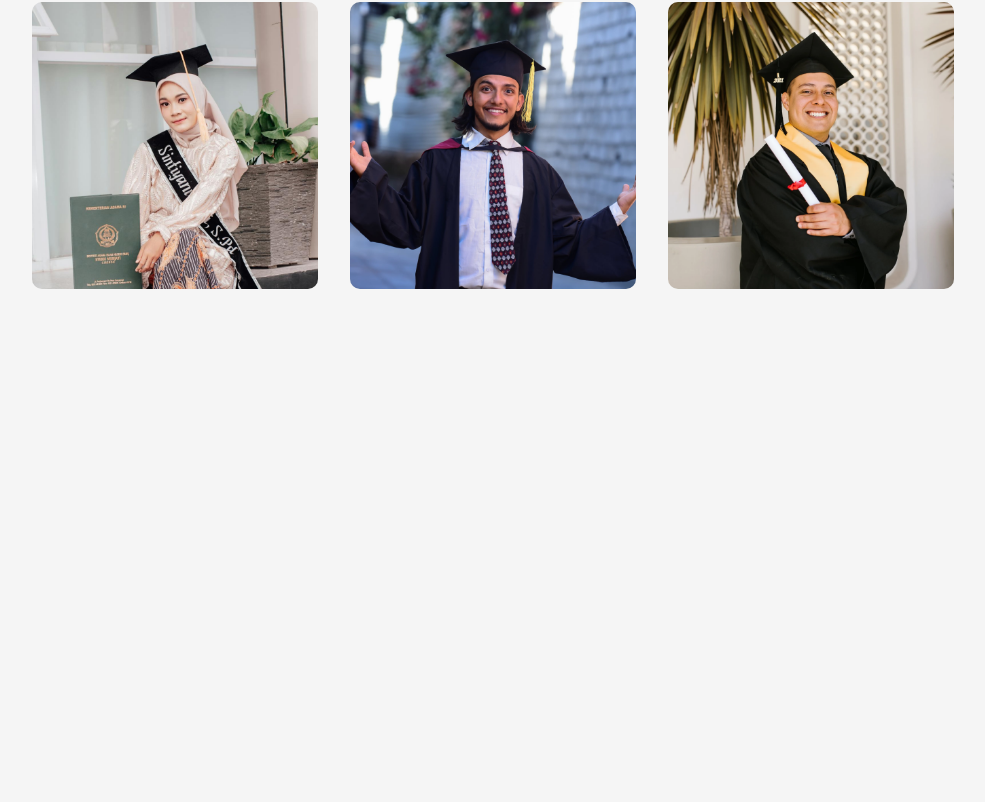
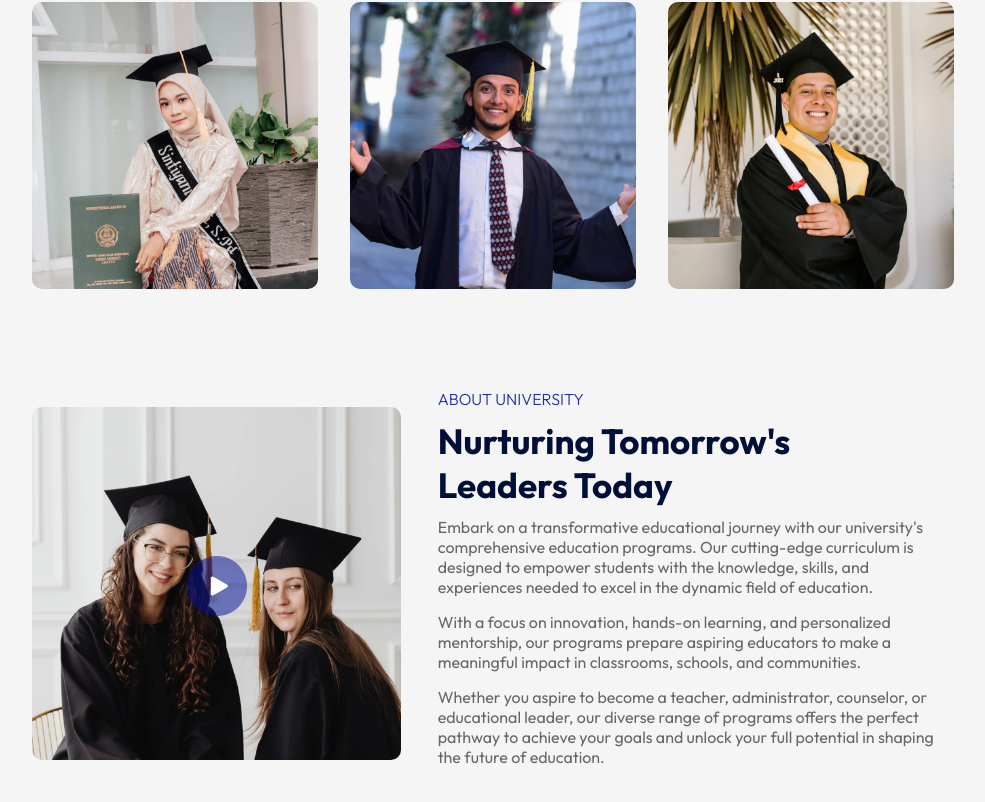
Before and after one commit to SamRizk194/Edusity, a React (Vite) app: page / in a window 1280 px wide. Shown: the part 1012-1814 px from the top of the page, without its empty margins (147-1132 px from the left). Before the commit the page ends 1381 px from the top, so only its background shows below. Built offline with nearby package versions, Linux system fonts and the light colour scheme.

Commit message:
adding about component

```diff
--- a/src/App.jsx
+++ b/src/App.jsx
@@ -3,6 +3,7 @@ import Navbar from "./Components/Navbar/Navbar";
 import Hero from "./Components/Hero/Hero";
 import Programs from "./Components/Programs/Programs";
 import Title from "./Components/Title/Title";
+import About from "./Components/About/About";
 
 function App() {
   return (
@@ -12,6 +13,7 @@ function App() {
       <div className="container">
         <Title subTitle="Our Program" title="What We Offer" />
         <Programs />
+        <About />
       </div>
     </div>
   );
--- /dev/null
+++ b/src/Components/About/About.css
@@ -0,0 +1,42 @@
+.about {
+  margin: 100px auto;
+  display: flex;
+  align-items: center;
+  justify-content: space-between;
+  width: 90%;
+}
+.about-left {
+  flex-basis: 40%;
+  position: relative;
+}
+.about-right {
+  flex-basis: 56%;
+}
+.about-img {
+  width: 100%;
+  border-radius: 10px;
+}
+.play-icon {
+  position: absolute;
+  width: 60px;
+  top: 50%;
+  left: 50%;
+  transform: translate(-50%, -50%);
+}
+
+.about h3 {
+  font-weight: 300;
+  font-size: 16px;
+  color: #212ea0;
+}
+
+.about h2 {
+  margin: 10px 0;
+  font-size: 35px;
+  color: #000f38;
+  max-width: 400px;
+}
+.about p {
+  color: #676767;
+  margin-bottom: 15px;
+}
--- /dev/null
+++ b/src/Components/About/About.jsx
@@ -0,0 +1,38 @@
+import React from "react";
+import "./About.css";
+import about_img from "../../assets/about.png";
+import play_icon from "../../assets/play-icon.png";
+
+function About() {
+  return (
+    <div className="about">
+      <div className="about-left">
+        <img src={about_img} alt="about" className="about-img" />
+        <img src={play_icon} alt="play" className="play-icon" />
+      </div>
+      <div className="about-right">
+        <h3>ABOUT UNIVERSITY</h3>
+        <h2>Nurturing Tomorrow's Leaders Today</h2>
+        <p>
+          Embark on a transformative educational journey with our university's
+          comprehensive education programs. Our cutting-edge curriculum is
+          designed to empower students with the knowledge, skills, and
+          experiences needed to excel in the dynamic field of education.
+        </p>
+        <p>
+          With a focus on innovation, hands-on learning, and personalized
+          mentorship, our programs prepare aspiring educators to make a
+          meaningful impact in classrooms, schools, and communities.
+        </p>
+        <p>
+          Whether you aspire to become a teacher, administrator, counselor, or
+          educational leader, our diverse range of programs offers the perfect
+          pathway to achieve your goals and unlock your full potential in
+          shaping the future of education.
+        </p>
+      </div>
+    </div>
+  );
+}
+
+export default About;
```
